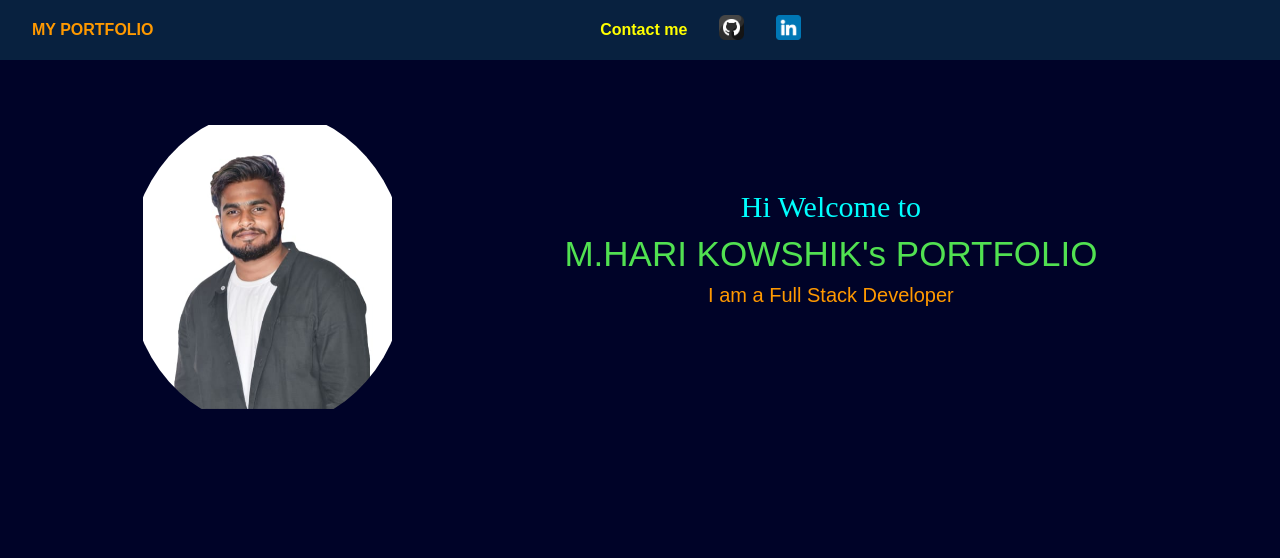
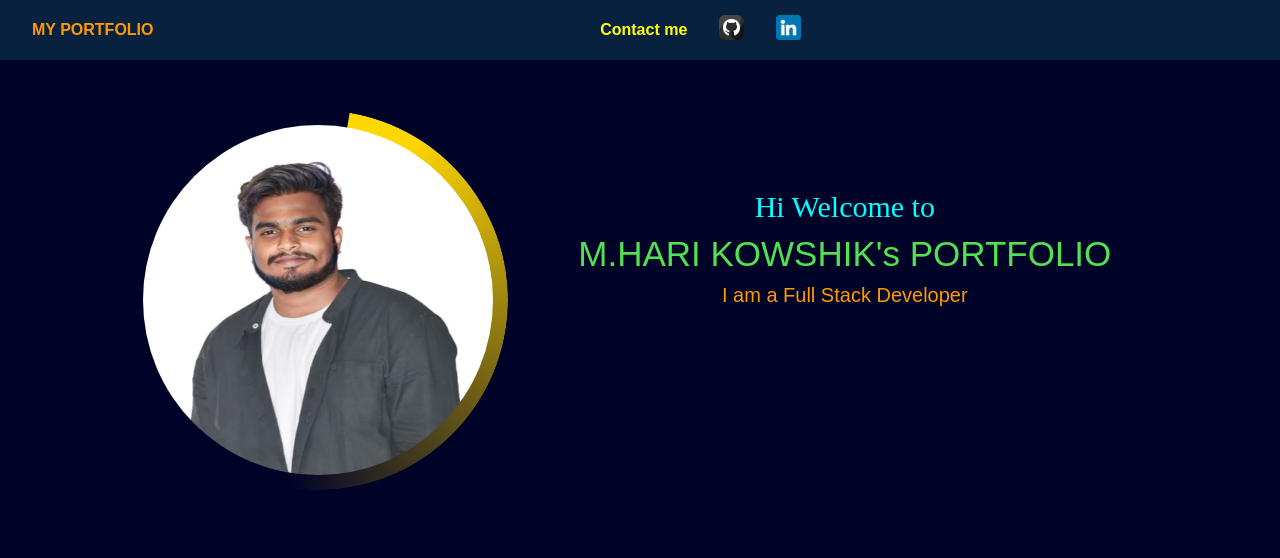
Before and after one commit to HarikowshikMolugu/portfolio, a React (Create React App) app: page / in a window 1280 px wide. Shown: the top 558 px of the page. Built offline with nearby package versions, Linux system fonts and the light colour scheme.

Commit message:
profile updated

```diff
--- a/src/components/main.js
+++ b/src/components/main.js
@@ -8,13 +8,22 @@ function main(){
         <div className="App">
       <div className='intro'>
 
-        <div id='pic'>
-          <div id="pic-box">
-          <img id="pic1" src="/images/logo.jpg"></img>
+      <div id='pic'>
+  <div id="pic-box">
+    <div id="pic1-container">
+      <img id="pic1" src="/images/logo.jpg" alt="Logo Image"></img>
+    </div>
+    <div className="shadow-mask">
+      <div className="shadow"></div>
+    </div>
+  </div>
+</div>
 
-          </div>
 
-        </div>
+
+
+
+
         <div id='wo'>
             <p id="wo-line1">Hi Welcome to</p>
 
```
